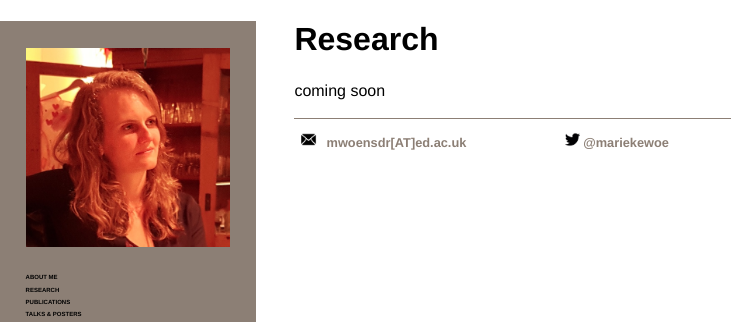
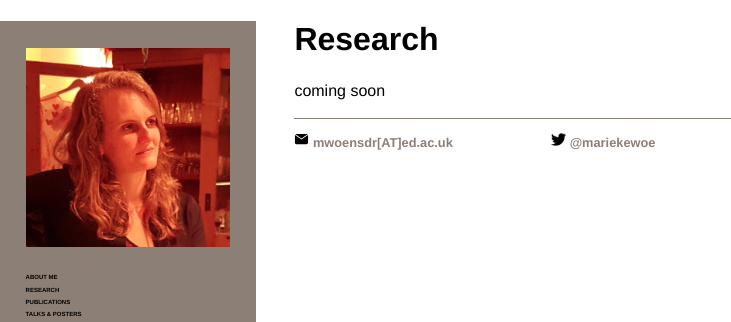
Before and after one commit to marieke-woensdregt/marieke-woensdregt.github.io, a Jekyll site: the page built from research/index.html, in a window 1280 px wide. Shown: the top 322 px of the page, without its empty margins (0-731 px from the left). Built offline with Jekyll 4.4.1, drawn with Linux system fonts in a browser that asks for light colours.

Commit message:
Update default.html

```diff
--- a/_layouts/default.html
+++ b/_layouts/default.html
@@ -32,7 +32,7 @@
 
 		<footer style="margin-left:23%; margin-right:3%">
 			<h3>
-			<img  src="/images/email_symbol_filled.png" alt="email symbol" style="height:15px">
+			<img  src="/images/email_symbol_filled.svg" alt="email symbol" style="height:15px">
 			<a href="mailto:mwoensdr@ed.ac.uk">  mwoensdr[AT]ed.ac.uk </a>
 			<img  class="tab" src="/images/twitter_symbol_black_solo.jpg" alt="twitter symbol" style="height:15px">
 			<a  href="https://twitter.com/mariekewoe"> @mariekewoe </a>
```
